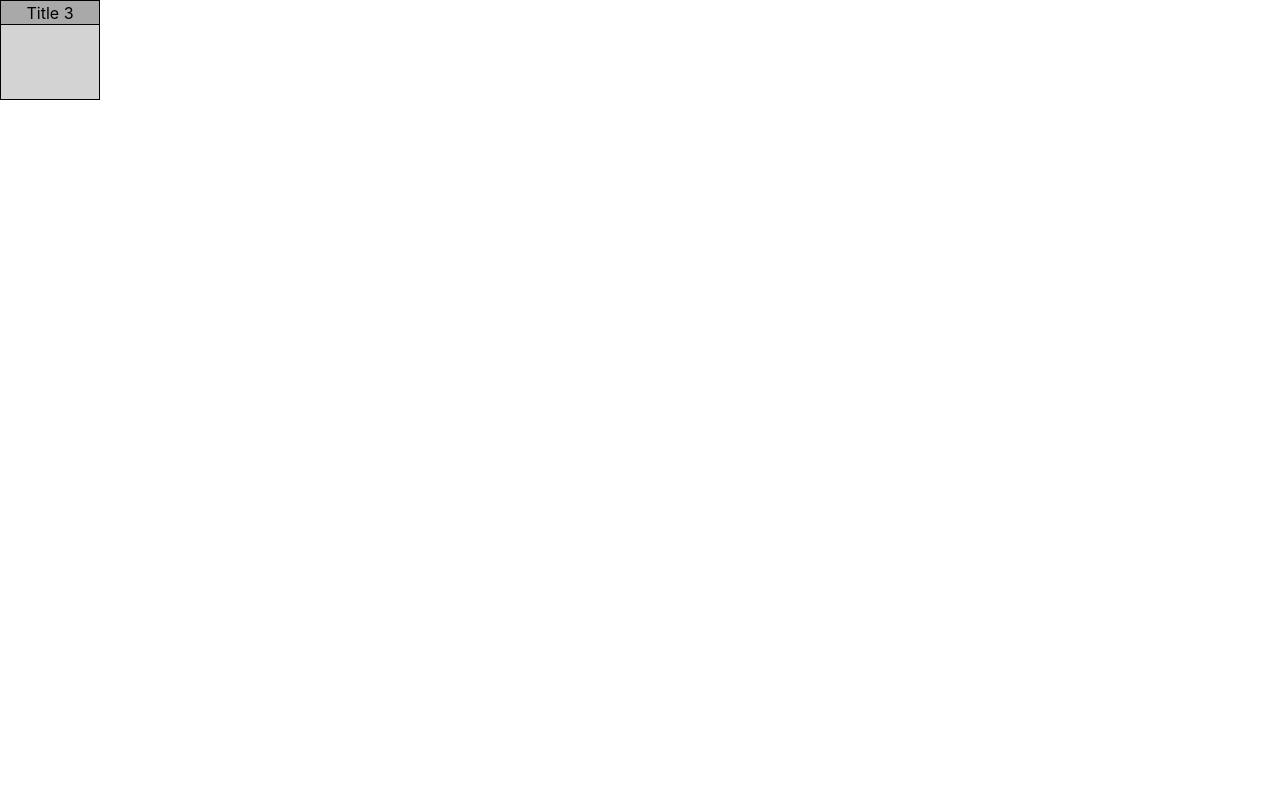
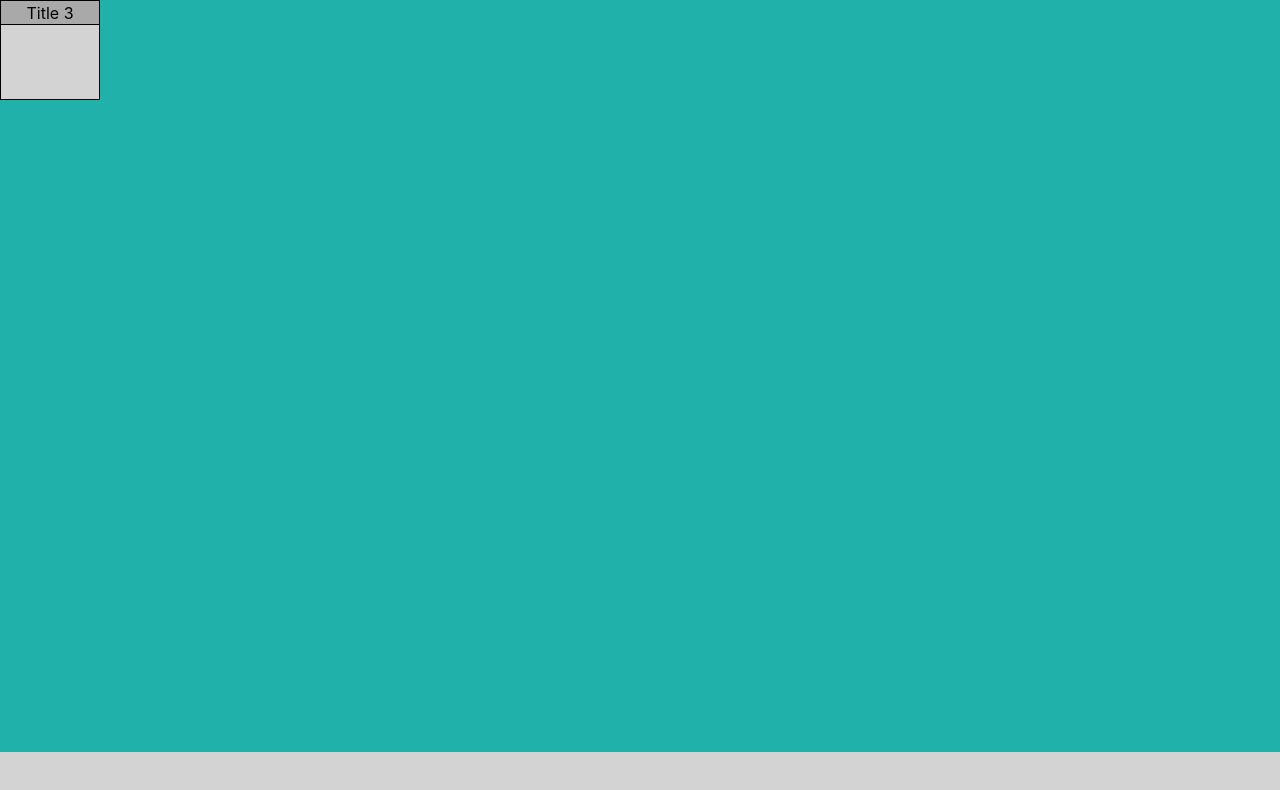
Before and after one commit to zakaihamilton/systemconcepts3, a Next.js app: page / in a window 1280 px wide. Shown: the top 790 px of the page. Built offline with nearby package versions, Linux system fonts and the light colour scheme.

Commit message:
desktop & taskbar

```diff
--- /dev/null
+++ b/components/Desktop.js
@@ -0,0 +1,7 @@
+import styles from "./Desktop.module.scss";
+
+export default function Desktop({ children }) {
+    return <div className={styles.root}>
+        {children}
+    </div>
+}
--- /dev/null
+++ b/components/Desktop.module.scss
@@ -0,0 +1,6 @@
+.root {
+    display: flex;
+    background-color: lightseagreen;
+    flex: 1;
+    width: 100%;
+}
--- /dev/null
+++ b/components/Taskbar.js
@@ -0,0 +1,7 @@
+import styles from "./Taskbar.module.scss";
+
+export default function Taskbar({ children = null }) {
+    return <div className={styles.root}>
+        {children}
+    </div>;
+}
--- /dev/null
+++ b/components/Taskbar.module.scss
@@ -0,0 +1,6 @@
+.root {
+    display: flex;
+    width: 100%;
+    height: 3em;
+    background-color: lightgray;
+}
--- a/components/Util/EventListener.js
+++ b/components/Util/EventListener.js
@@ -2,7 +2,6 @@ import { useEffect } from "react";
 
 export function useEventListener(target, type, listener, depends = [], options = {}) {
     useEffect(() => {
-        console.log("target", target);
         if (!target) {
             return;
         }
--- a/components/Window.js
+++ b/components/Window.js
@@ -12,8 +12,8 @@ export default function Window({ children }) {
     const ref = useStateRef();
     const window = Window.State.useState();
     const stack = Window.Stack.useInStack(ref?.current);
-    const active = stack.items[stack.items.length - 1] === ref?.current;
-    const zIndex = stack.items.findIndex(el => el === ref?.current) * 100;
+    const active = stack.items && stack.items[stack.items.length - 1] === ref?.current;
+    const zIndex = stack.items && stack.items.findIndex(el => el === ref?.current) * 100;
     const classes = useClass(styles.root, active && styles.active, window?.fullscreen && styles.fullscreen);
     const onMouseDown = useCallback(() => {
         stack.setFocus(ref?.current);
--- a/components/Window/Title.js
+++ b/components/Window/Title.js
@@ -6,6 +6,10 @@ import { useClass } from "components/Util/Styles";
 export default function Title({ children }) {
     const window = Window.State.useState();
     const classes = useClass(styles.root, window?.active && styles.active);
+    if (!children) {
+        const label = window?.label || "";
+        children = <Window.Title.Label>{label}</Window.Title.Label>;
+    }
     return <div className={classes}>
         {children}
     </div>;
--- a/pages/index.js
+++ b/pages/index.js
@@ -1,5 +1,7 @@
 import Head from 'next/head'
 import Window from "components/Window"
+import Desktop from "components/Desktop"
+import TaskBar from "components/Taskbar"
 
 export default function Home() {
   return (
@@ -10,35 +12,25 @@ export default function Home() {
         <link rel="icon" href="/favicon.ico" />
       </Head>
 
-      <main>
-        <Window.State>
-          <Window>
-            <Window.Title>
-              <Window.Title.Label>
-                Title
-              </Window.Title.Label>
-            </Window.Title>
+      <Window.Stack>
+        <Desktop />
+        <Window.State label="Title">
+          <Window >
+            <Window.Title />
           </Window>
         </Window.State>
-        <Window.State>
+        <Window.State label="Title 2">
           <Window>
-            <Window.Title>
-              <Window.Title.Label>
-                Title 2
-              </Window.Title.Label>
-            </Window.Title>
+            <Window.Title />
           </Window>
         </Window.State>
-        <Window.State>
+        <Window.State label="Title 3">
           <Window>
-            <Window.Title>
-              <Window.Title.Label>
-                Title 3
-              </Window.Title.Label>
-            </Window.Title>
+            <Window.Title />
           </Window>
         </Window.State>
-      </main>
+      </Window.Stack>
+      <TaskBar />
     </>
   )
 }
```
